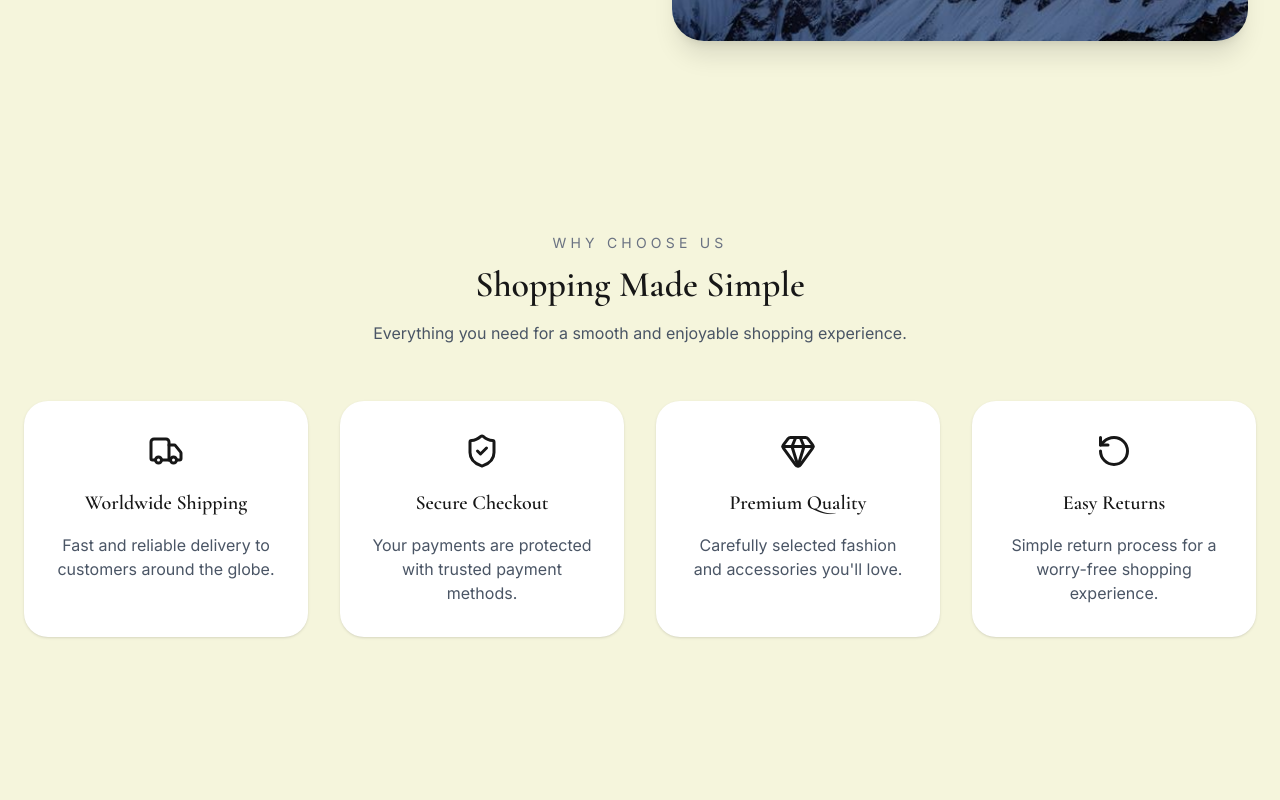
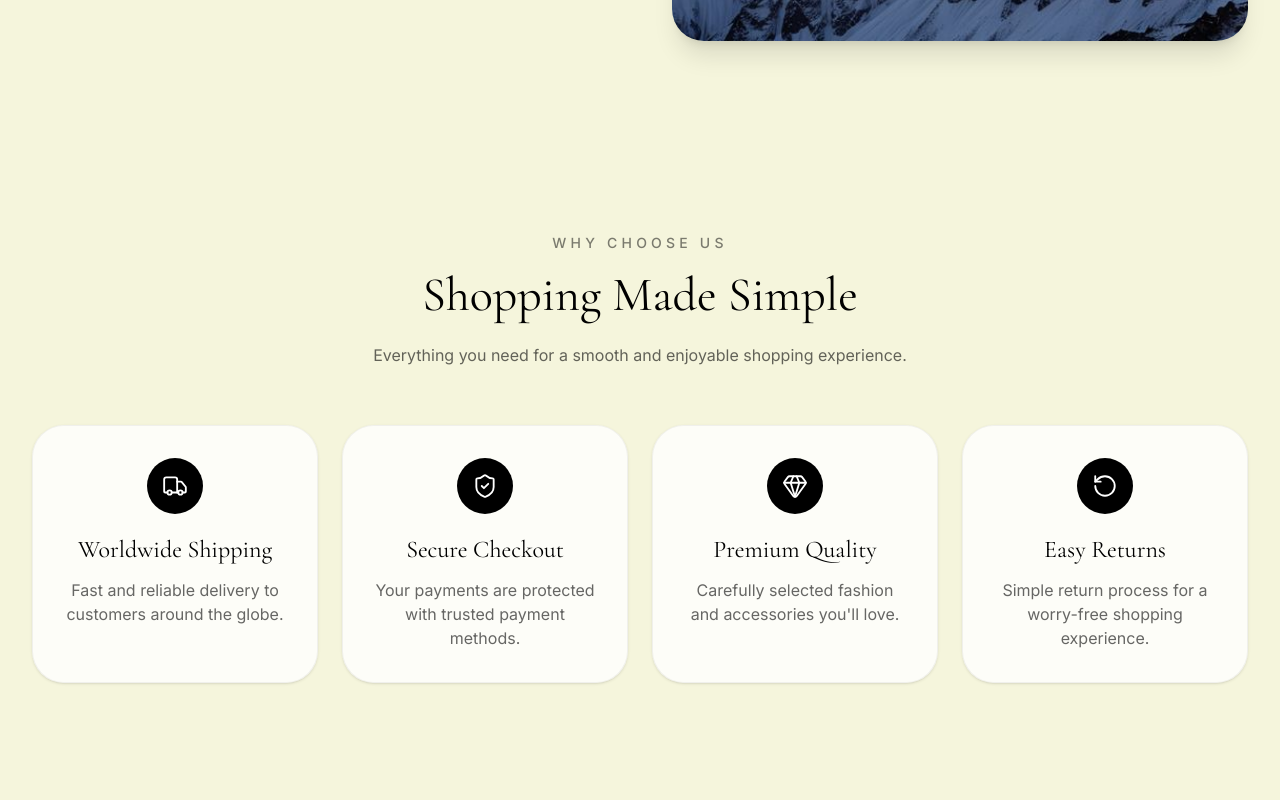
Before and after one commit to infinityexpertagency/beauty-trending, a Next.js app: page / in a window 1280 px wide. Shown: the part 4460-5260 px from the top of the page. Built offline with nearby package versions, Linux system fonts and the light colour scheme.

Commit message:
refine why choose us section

```diff
--- a/src/components/home/WhyChooseUs.tsx
+++ b/src/components/home/WhyChooseUs.tsx
@@ -4,6 +4,7 @@ import {
   Gem,
   RotateCcw,
 } from "lucide-react";
+import Container from "@/components/ui/Container";
 
 const features = [
   {
@@ -34,70 +35,49 @@ const features = [
 
 export default function WhyChooseUs() {
   return (
-    <section className="bg-[#F5F5DC] py-16 sm:py-24">
-
-      <div className="mx-auto max-w-7xl px-5 sm:px-6">
-
-
+    <section className="py-16 sm:py-20 lg:py-24">
+      <Container>
+        {/* Section Header */}
         <div className="mb-10 text-center sm:mb-14">
-
-          <p className="text-xs uppercase tracking-[0.3em] text-gray-500 sm:text-sm">
+          <p className="text-xs font-medium uppercase tracking-[0.3em] text-black/50 sm:text-sm">
             Why Choose Us
           </p>
 
-
-          <h2 className="mt-3 text-3xl font-semibold sm:text-4xl">
+          <h2 className="mt-3 font-heading text-4xl leading-tight text-black sm:text-5xl">
             Shopping Made Simple
           </h2>
 
-
-          <p className="mx-auto mt-4 max-w-xl text-sm text-gray-600 sm:text-base">
+          <p className="mx-auto mt-4 max-w-xl text-sm leading-6 text-black/60 sm:text-base sm:leading-7">
             Everything you need for a smooth and enjoyable shopping experience.
           </p>
-
         </div>
 
-
-
-        <div className="grid gap-5 sm:gap-8 md:grid-cols-2 lg:grid-cols-4">
-
+        {/* Features */}
+        <div className="grid gap-4 sm:gap-6 md:grid-cols-2 lg:grid-cols-4">
           {features.map((feature) => {
-
             const Icon = feature.icon;
 
             return (
-
               <div
                 key={feature.title}
-                className="rounded-3xl bg-white p-6 text-center shadow-sm transition hover:-translate-y-2 hover:shadow-lg sm:p-8"
+                className="group rounded-[1.5rem] border border-black/5 bg-white/80 p-6 text-center shadow-sm backdrop-blur-sm transition-all duration-300 hover:-translate-y-1 hover:shadow-xl sm:rounded-[2rem] sm:p-8"
               >
+                <div className="mx-auto flex h-14 w-14 items-center justify-center rounded-full bg-black text-white transition-transform duration-300 group-hover:scale-105">
+                  <Icon size={26} strokeWidth={1.7} />
+                </div>
 
-                <Icon
-                  className="mx-auto mb-5"
-                  size={36}
-                />
-
-
-                <h3 className="text-lg font-semibold sm:text-xl">
+                <h3 className="mt-5 font-heading text-2xl text-black">
                   {feature.title}
                 </h3>
 
-
-                <p className="mt-3 text-sm leading-6 text-gray-600 sm:mt-4 sm:text-base">
+                <p className="mt-3 text-sm leading-6 text-black/60 sm:text-base">
                   {feature.description}
                 </p>
-
-
               </div>
-
             );
-
           })}
-
         </div>
-
-      </div>
-
+      </Container>
     </section>
   );
 }
```
